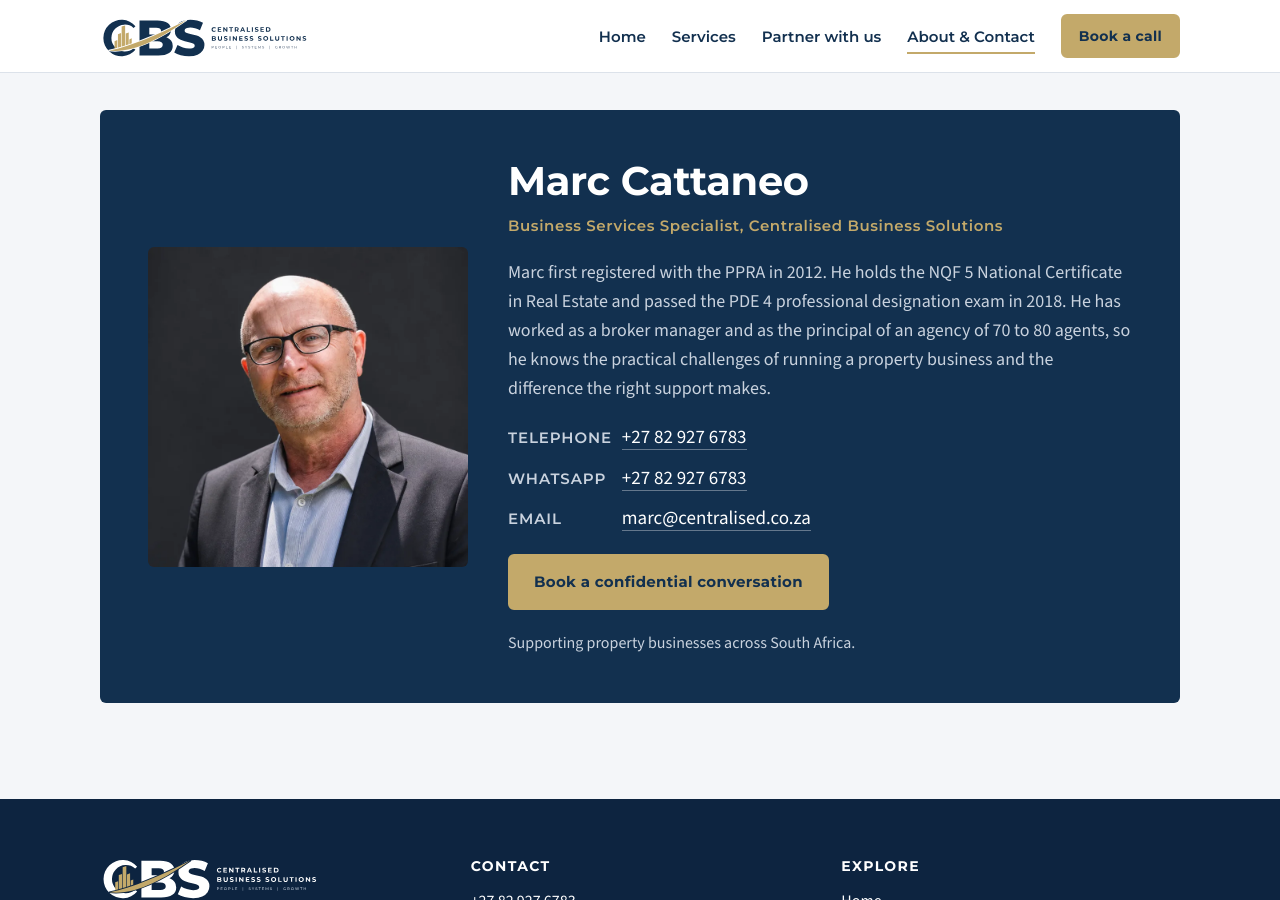
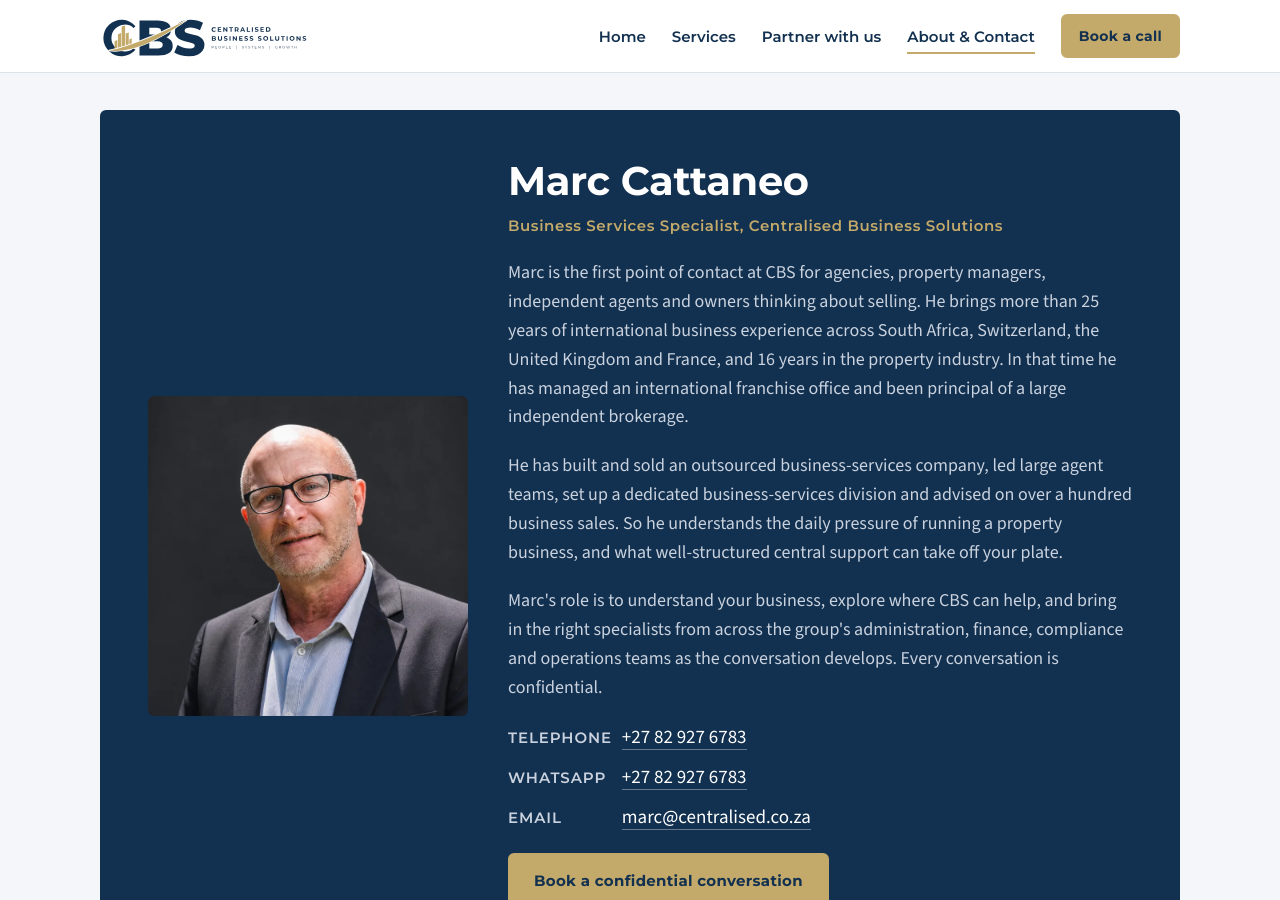
Before and after one commit to Futurserve/centralised-website, a Jekyll site: the page built from about.html, in a window 1280 px wide and 900 px high, scrolled down 1344 px. Built offline with Jekyll 4.4.1, drawn with Linux system fonts in a browser that asks for light colours.

Commit message:
Revise Marc's bio on About page
Co-Authored-By: Claude Opus 5.5 <noreply@anthropic.com>
Claude-Session: https://claude.ai/code/session_01NCTBHzCUWmPsuDQfM6vuUS

```diff
--- a/about.html
+++ b/about.html
@@ -43,7 +43,9 @@ permalink: /about.html
           <h2>{{ site.contact.name }}</h2>
           <p class="role">{{ site.contact.role }}, {{ site.title }}</p>
         </div>
-        <p style="color:var(--on-primary-muted)">Marc first registered with the PPRA in 2012. He holds the NQF 5 National Certificate in Real Estate and passed the PDE 4 professional designation exam in 2018. He has worked as a broker manager and as the principal of an agency of 70 to 80 agents, so he knows the practical challenges of running a property business and the difference the right support makes.</p>
+        <p style="color:var(--on-primary-muted)">Marc is the first point of contact at CBS for agencies, property managers, independent agents and owners thinking about selling. He brings more than 25 years of international business experience across South Africa, Switzerland, the United Kingdom and France, and 16 years in the property industry. In that time he has managed an international franchise office and been principal of a large independent brokerage.</p>
+        <p style="color:var(--on-primary-muted)">He has built and sold an outsourced business-services company, led large agent teams, set up a dedicated business-services division and advised on over a hundred business sales. So he understands the daily pressure of running a property business, and what well-structured central support can take off your plate.</p>
+        <p style="color:var(--on-primary-muted)">Marc's role is to understand your business, explore where CBS can help, and bring in the right specialists from across the group's administration, finance, compliance and operations teams as the conversation develops. Every conversation is confidential.</p>
         <ul class="contact-list">
           <li><span>Telephone</span> <a href="tel:{{ site.contact.phone_link }}">{{ site.contact.phone }}</a></li>
           <li><span>WhatsApp</span> <a href="https://wa.me/{{ site.contact.whatsapp }}" rel="noopener">{{ site.contact.phone }}</a></li>
```
